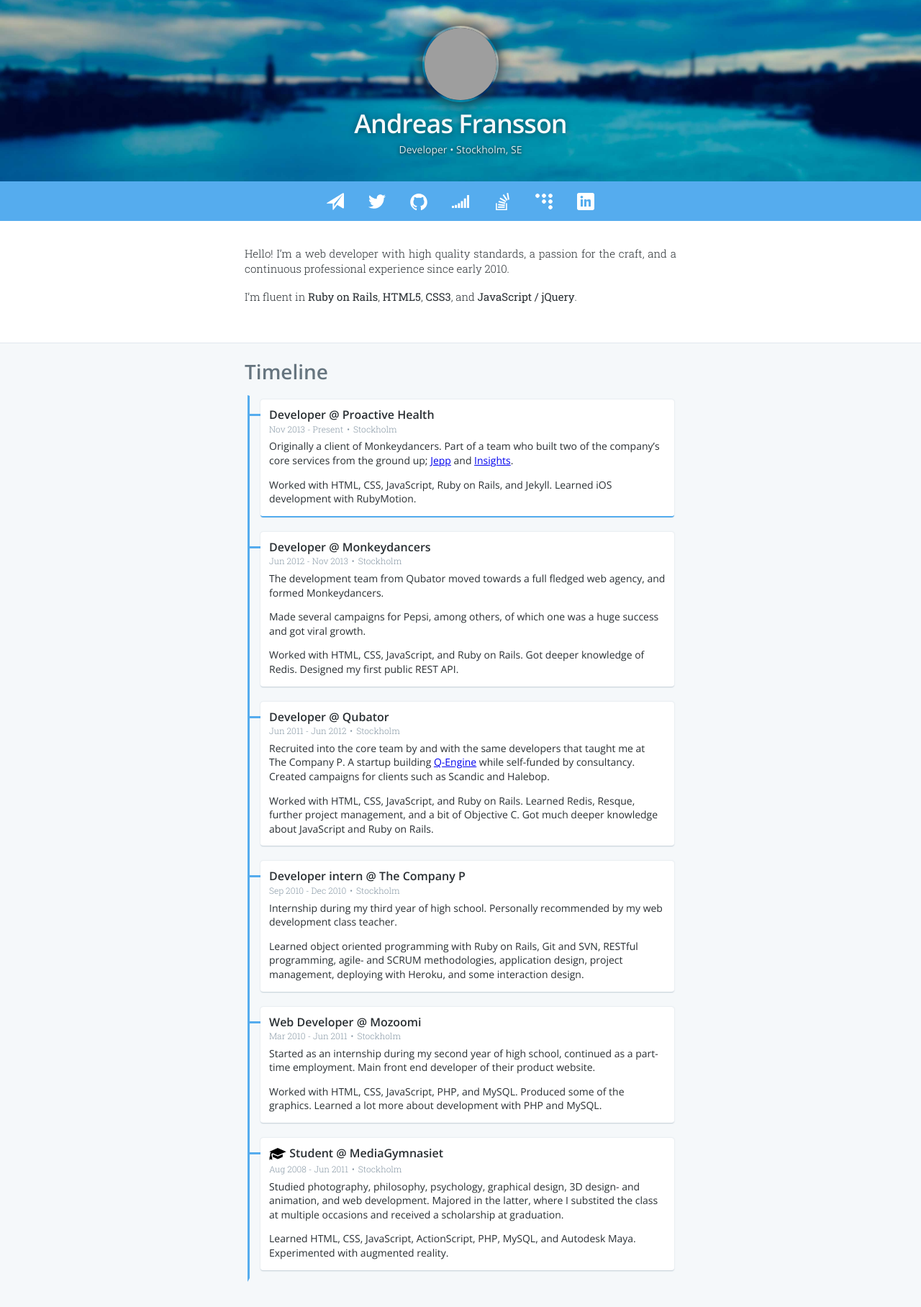
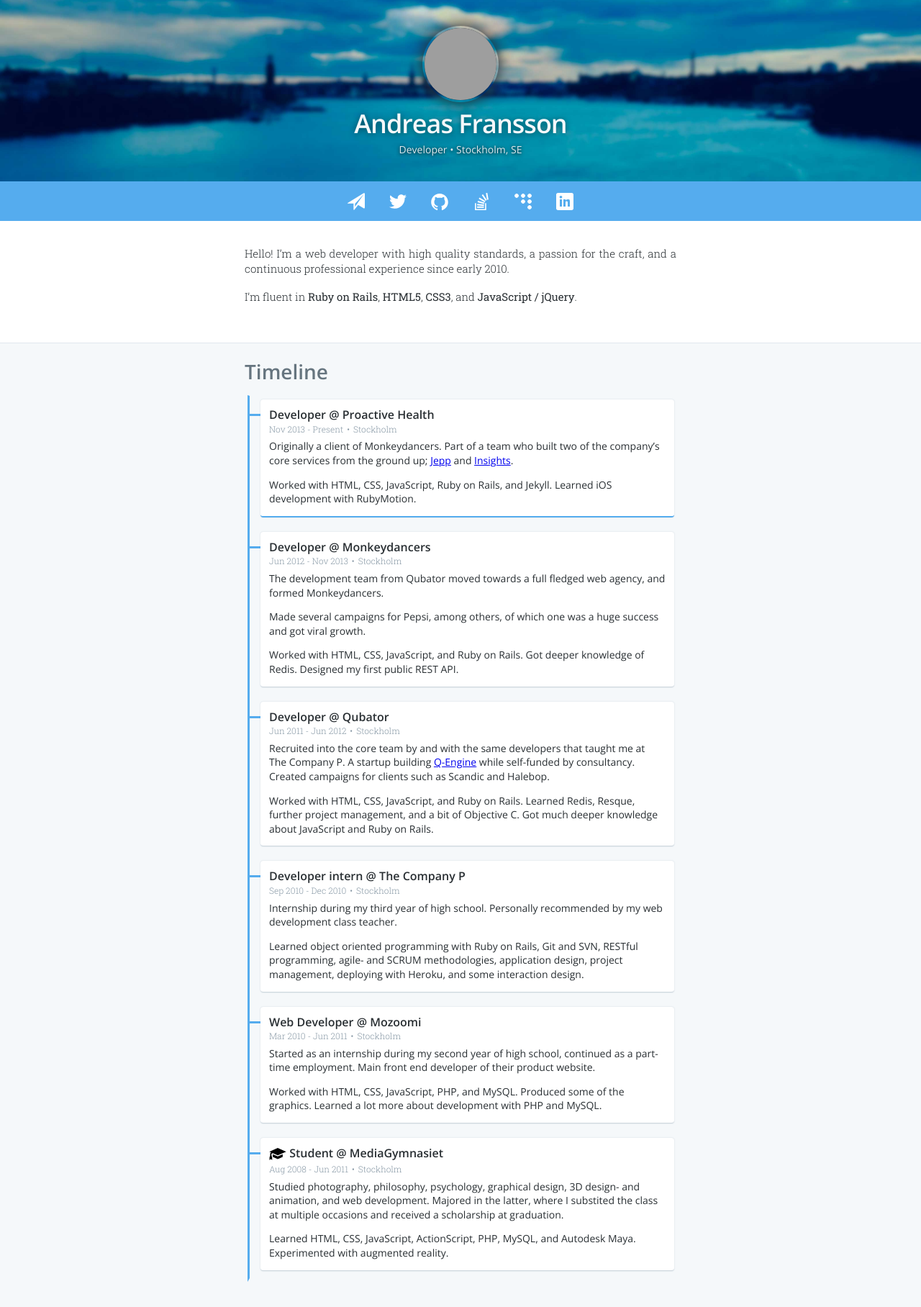
Before and after one commit to zykadelic/zykadelic.github.io, a Jekyll site: the page built from index.html, in a window 1280 px wide. Shown: the whole page at 72% size. Built offline with Jekyll 4.4.1, drawn with Linux system fonts in a browser that asks for light colours; grey boxes are pictures that could not be loaded.

Commit message:
removed careers

```diff
--- a/_data/contact.yml
+++ b/_data/contact.yml
@@ -1,7 +1,6 @@
 email: hello@zykadelic.com
 twitter: https://twitter.com/zykadelic
 github: https://github.com/zykadelic
-careers: http://careers.stackoverflow.com/zykadelic
 stackoverflow: http://stackoverflow.com/users/638254/zykadelic
 coderwall: https://coderwall.com/zykadelic
 linkedin: http://www.linkedin.com/in/zykadelic
--- a/_layouts/default.html
+++ b/_layouts/default.html
@@ -30,7 +30,6 @@
 				<a href="mailto:{{ site.data.contact.email }}" target="_blank" title="Send me an email" class="icon icon--email">Email</a>
 				<a href="{{ site.data.contact.twitter }}" target="_blank" title="Tweet me" class="icon icon--twitter">Twitter</a>
 				<a href="{{ site.data.contact.github }}" target="_blank" title="Read my open source projects" class="icon icon--github">GitHub</a>
-				<a href="{{ site.data.contact.careers }}" target="_blank" title="Read my résumé" class="icon icon--careers">Careers 2.0</a>
 				<a href="{{ site.data.contact.stackoverflow }}" target="_blank" title="StackOverflow goodies" class="icon icon--stackoverflow">StackOverflow</a>
 				<a href="{{ site.data.contact.coderwall }}" target="_blank" title="View my code achievements" class="icon icon--coderwall">Coderwall</a>
 				<a href="{{ site.data.contact.linkedin }}" target="_blank" title="My LinkedIn profile" class="icon icon--linkedin">LinkedIn</a>
--- a/_sass/_icons.scss
+++ b/_sass/_icons.scss
@@ -12,6 +12,6 @@
 	line-height: normal;
 }
 
-@each $icon in email, twitter, github, stackoverflow, careers, coderwall, linkedin, education {
+@each $icon in email, twitter, github, stackoverflow, coderwall, linkedin, education {
 	.icon--#{$icon} { background-image: url('/assets/images/icons/#{$icon}.svg'); }
 }
--- a/_sass/_type.scss
+++ b/_sass/_type.scss
@@ -1,4 +1,4 @@
-@import url('http://fonts.googleapis.com/css?family=Open+Sans:300,600|Roboto+Slab:300,400');
+@import url('//fonts.googleapis.com/css?family=Open+Sans:300,600|Roboto+Slab:300,400');
 
 $fontFamily-openSans: 'Open Sans', sans-serif;
 $fontFamily-roboto: 'Roboto Slab', serif;
```
Also changed, not shown: assets/images/icons/careers.svg (deleted).
